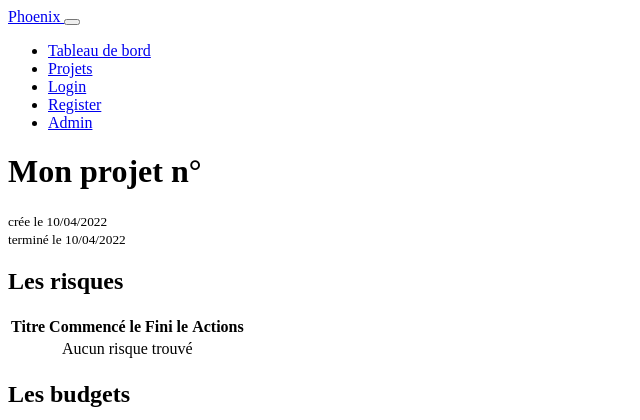
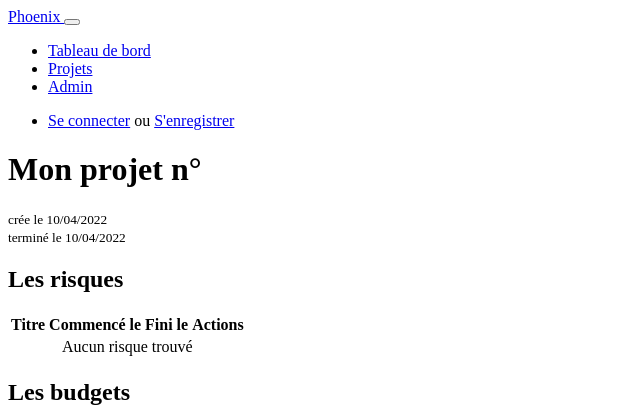
Before and after one commit to arnaudlagarde/Phoenix, a Symfony app: template templates/project/show.html.twig in a window 1280 px wide. Shown: the top 420 px of the page, without its empty margins (0-640 px from the left). Run offline with Twig, Linux system fonts and the light colour scheme; the template is opened without the code that fills it, so the values that code supplies are empty; some libraries are stand-ins or nearby versions.

Commit message:
Update nav.html.twig

```diff
--- a/templates/base/nav.html.twig
+++ b/templates/base/nav.html.twig
@@ -9,21 +9,39 @@
             </button>
             <ul class="navbar-nav me-auto mb-2 mb-lg-0">
                 <li class="nav-item">
-                        <a class="nav-link" aria-current="page" href="{{ path("app_homepage") }}"><i class="fa-solid fa-house"></i>Tableau de bord</a>
+                    <a class="nav-link" aria-current="page" href="{{ path("app_homepage") }}"><i
+                                class="fa-solid fa-house"></i>Tableau de bord</a>
                 </li>
                 <li class="nav-item">
                     <a class="nav-link" href="{{ path("app_projects") }}"> Projets</a>
                 </li>
                 <li class="nav-item">
-                        <a class="nav-link" href="{{ path("app_login") }}">Login</a>
-                    </li>
-                    <li class="nav-item">
-                        <a class="nav-link" href="{{ path("app_register") }}">Register</a>
-                    </li>
-                    <li class="nav-item">
                     <a class="nav-link" href="{{ path("admin") }}">Admin</a>
                 </li>
             </ul>
+            <div class="d-lg-flex">
+                {% if app.user %}
+                    <ul class="navbar-nav ml-auto">
+                        <li class="nav-item">
+                                            <span class="text-light">
+                                                <a class="nav-link d-inline-block" href="#"><i class="fa fa-user"></i>
+                                            <span class="user-name">{{ app.user.username }}</span></a>
+                                                <a class="nav-link d-inline-block" href="{{ path('app_logout') }}">Se Déconnecter</a>
+                                            </span>
+                        </li>
+                    </ul>
+                {% else %}
+                    <ul class="navbar-nav ml-auto">
+                        <li class="nav-item">
+                                            <span class="text-light">
+                                                <a class="nav-link d-inline-block" href="{{ path('app_login') }}">Se connecter</a>
+                                                ou
+                                                <a class="nav-link d-inline-block" href="{{ path('app_register') }}">S'enregistrer</a>
+                                            </span>
+                        </li>
+                    </ul>
+                {% endif %}
+            </div>
         </div>
     </nav>
 {% endblock %}
```
Lines whose indentation alone changed are shown as unchanged.
